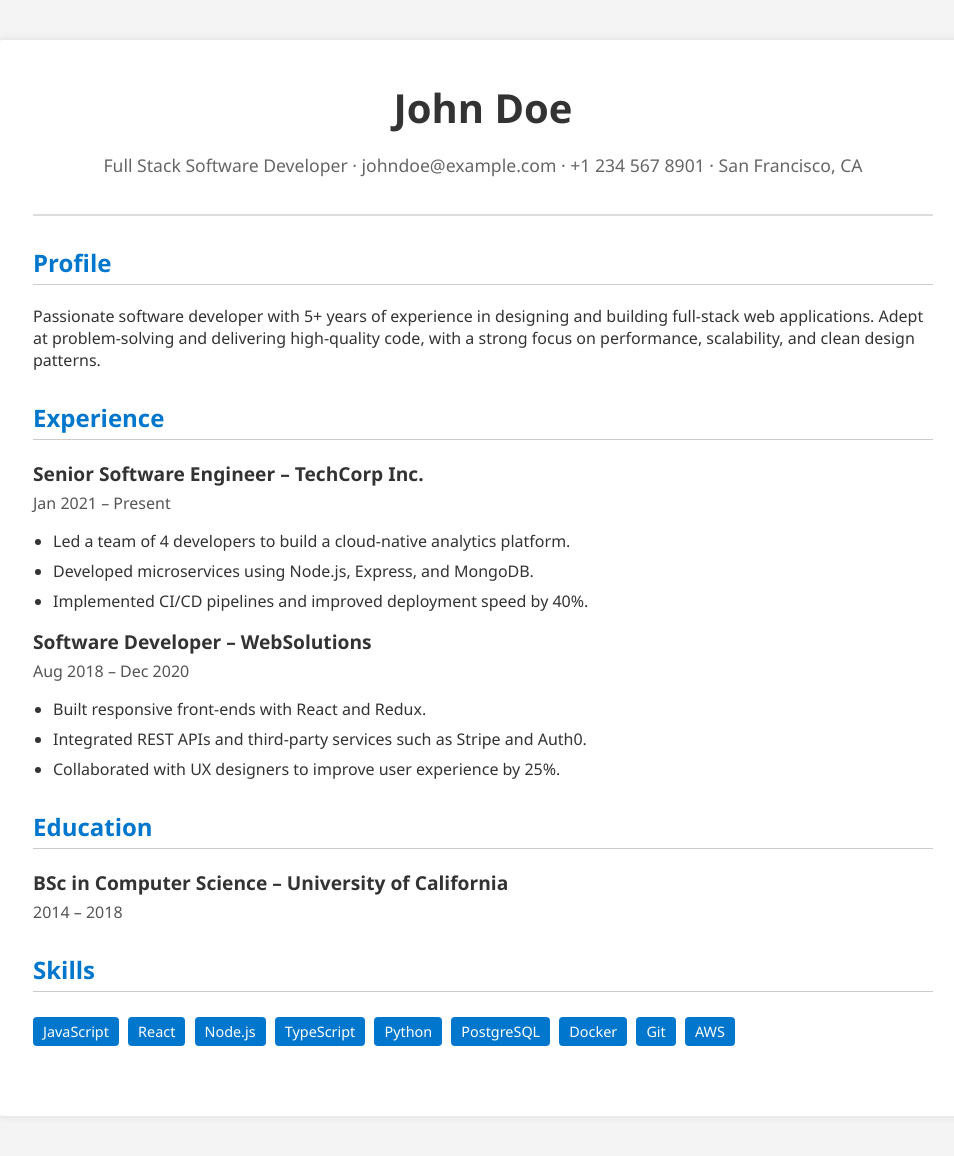
After one commit to Kitasio/resume-improver, a FastAPI app: template app/templates/cv_templates/1.html in a window 1280 px wide. The commit adds this page. Shown: the whole page, without its empty margins (157-1111 px from the left). Run offline with FastAPI, Linux system fonts and the light colour scheme; the template is opened without the code that fills it, so the values that code supplies are empty.

Commit message:
Implement working PoC

```diff
--- a/app/main.py
+++ b/app/main.py
@@ -1,11 +1,12 @@
+from io import BytesIO
 from typing import Annotated
 
 from fastapi import FastAPI, Form, Request
-from fastapi.responses import HTMLResponse
+from fastapi.responses import HTMLResponse, StreamingResponse
 from fastapi.staticfiles import StaticFiles
 from fastapi.templating import Jinja2Templates
-
-from tuner import Tuner
+from tuner import HtmlAdapter, Tuner
+from weasyprint import HTML
 
 app = FastAPI()
 app.mount("/static", StaticFiles(directory="app/static"), name="static")
@@ -15,6 +16,30 @@ templates = Jinja2Templates(directory="app/templates")
 @app.get("/", response_class=HTMLResponse)
 def root(request: Request):
     return templates.TemplateResponse(request=request, name="pages/home.html")
+
+
+@app.get("/cv-examples/1", response_class=HTMLResponse)
+def cv_examples(request: Request):
+    return templates.TemplateResponse(request=request, name="cv_templates/1.html")
+
+
+@app.get("/cv-examples/1/pdf")
+def cv_pdf(request: Request):
+    # 1. Render HTML using the Jinja2 environment
+    template = templates.env.get_template("cv_templates/1.html")
+    rendered_html = template.render(request=request)
+
+    # 2. Generate PDF from HTML
+    pdf_io = BytesIO()
+    HTML(string=rendered_html, base_url="templates").write_pdf(pdf_io)
+    pdf_io.seek(0)
+
+    # 3. Return PDF as a downloadable file
+    return StreamingResponse(
+        pdf_io,
+        media_type="application/pdf",
+        headers={"Content-Disposition": "inline; filename=cv.pdf"},
+    )
 
 
 @app.post("/cv-tunes", response_class=HTMLResponse)
@@ -32,3 +57,23 @@ def cv_tunes(
     return templates.TemplateResponse(
         request=request, name="components/cv-tuning-response.html", context=context
     )
+
+
+@app.post("/cv-tunes/pdf")
+def create_pdf(request: Request, tuning_result: Annotated[str, Form()]):
+    # 1. Render HTML using the Jinja2 environment
+    template = templates.env.get_template("cv_templates/1.html")
+    rendered_html = template.render(request=request)
+
+    html_adapter = HtmlAdapter(tuning_result=tuning_result, html_template=rendered_html)
+    result_html = html_adapter.run()
+
+    # 2. Generate PDF from HTML
+    pdf_io = BytesIO()
+    HTML(string=result_html, base_url="templates").write_pdf(pdf_io)
+    pdf_io.seek(0)
+
+    with open("result_cv.pdf", "wb") as f:
+        f.write(pdf_io.read())
+
+    return {"message": "PDF was saved to disc"}
--- /dev/null
+++ b/app/templates/cv_templates/1.html
@@ -0,0 +1,156 @@
+<!DOCTYPE html>
+<html lang="en">
+<head>
+  <meta charset="UTF-8" />
+  <meta name="viewport" content="width=device-width, initial-scale=1.0"/>
+  <title>Software Developer CV</title>
+  <style>
+    body {
+      margin: 0;
+      font-family: "Segoe UI", Tahoma, Geneva, Verdana, sans-serif;
+      background-color: #f4f4f4;
+      color: #333;
+    }
+
+    .container {
+      max-width: 900px;
+      margin: 40px auto;
+      background: #fff;
+      padding: 40px;
+      box-shadow: 0 0 10px rgba(0,0,0,0.1);
+      border-radius: 10px;
+    }
+
+    h1, h2, h3 {
+      margin-top: 0;
+    }
+
+    .header {
+      text-align: center;
+      border-bottom: 2px solid #ddd;
+      padding-bottom: 20px;
+      margin-bottom: 30px;
+    }
+
+    .header h1 {
+      font-size: 2.5em;
+      margin-bottom: 5px;
+    }
+
+    .header p {
+      font-size: 1.1em;
+      color: #666;
+    }
+
+    .section {
+      margin-bottom: 30px;
+    }
+
+    .section h2 {
+      border-bottom: 1px solid #ccc;
+      padding-bottom: 5px;
+      color: #0077cc;
+    }
+
+    .job, .education {
+      margin-bottom: 15px;
+    }
+
+    .job h3, .education h3 {
+      margin: 0;
+      font-size: 1.2em;
+      color: #333;
+    }
+
+    .job p, .education p {
+      margin: 5px 0 0;
+      color: #555;
+    }
+
+    ul {
+      padding-left: 20px;
+    }
+
+    ul li {
+      margin-bottom: 8px;
+    }
+
+    .skills span {
+      display: inline-block;
+      background: #0077cc;
+      color: white;
+      padding: 5px 10px;
+      margin: 5px 5px 0 0;
+      border-radius: 4px;
+      font-size: 0.9em;
+    }
+
+    @media (max-width: 600px) {
+      .container {
+        padding: 20px;
+      }
+    }
+  </style>
+</head>
+<body>
+  <div class="container">
+    <div class="header">
+      <h1>John Doe</h1>
+      <p>Full Stack Software Developer · johndoe@example.com · +1 234 567 8901 · San Francisco, CA</p>
+    </div>
+
+    <div class="section">
+      <h2>Profile</h2>
+      <p>Passionate software developer with 5+ years of experience in designing and building full-stack web applications. Adept at problem-solving and delivering high-quality code, with a strong focus on performance, scalability, and clean design patterns.</p>
+    </div>
+
+    <div class="section">
+      <h2>Experience</h2>
+
+      <div class="job">
+        <h3>Senior Software Engineer – TechCorp Inc.</h3>
+        <p>Jan 2021 – Present</p>
+        <ul>
+          <li>Led a team of 4 developers to build a cloud-native analytics platform.</li>
+          <li>Developed microservices using Node.js, Express, and MongoDB.</li>
+          <li>Implemented CI/CD pipelines and improved deployment speed by 40%.</li>
+        </ul>
+      </div>
+
+      <div class="job">
+        <h3>Software Developer – WebSolutions</h3>
+        <p>Aug 2018 – Dec 2020</p>
+        <ul>
+          <li>Built responsive front-ends with React and Redux.</li>
+          <li>Integrated REST APIs and third-party services such as Stripe and Auth0.</li>
+          <li>Collaborated with UX designers to improve user experience by 25%.</li>
+        </ul>
+      </div>
+    </div>
+
+    <div class="section">
+      <h2>Education</h2>
+
+      <div class="education">
+        <h3>BSc in Computer Science – University of California</h3>
+        <p>2014 – 2018</p>
+      </div>
+    </div>
+
+    <div class="section">
+      <h2>Skills</h2>
+      <div class="skills">
+        <span>JavaScript</span>
+        <span>React</span>
+        <span>Node.js</span>
+        <span>TypeScript</span>
+        <span>Python</span>
+        <span>PostgreSQL</span>
+        <span>Docker</span>
+        <span>Git</span>
+        <span>AWS</span>
+      </div>
+    </div>
+  </div>
+</body>
+</html>
--- a/pyproject.toml
+++ b/pyproject.toml
@@ -10,4 +10,5 @@ dependencies = [
     "openai>=1.78.1",
     "pydantic>=2.11.4",
     "python-multipart>=0.0.20",
+    "weasyprint>=65.1",
 ]
```
Also changed, not shown: app/static/styles/output.css (+50 -0 lines), app/templates/components/cv-tuning-response.html (+11 -2 lines), app/tuner.py (+45 -0 lines), 2 other files.
